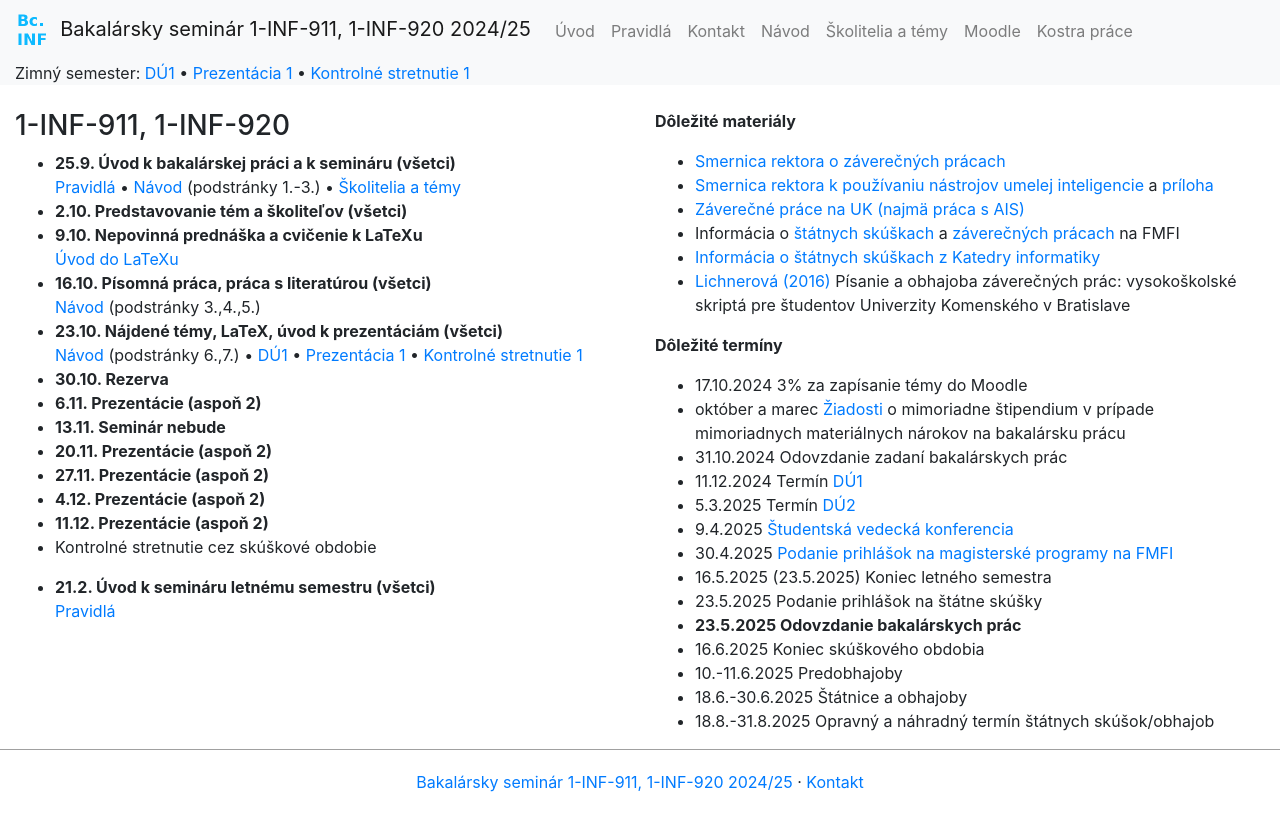
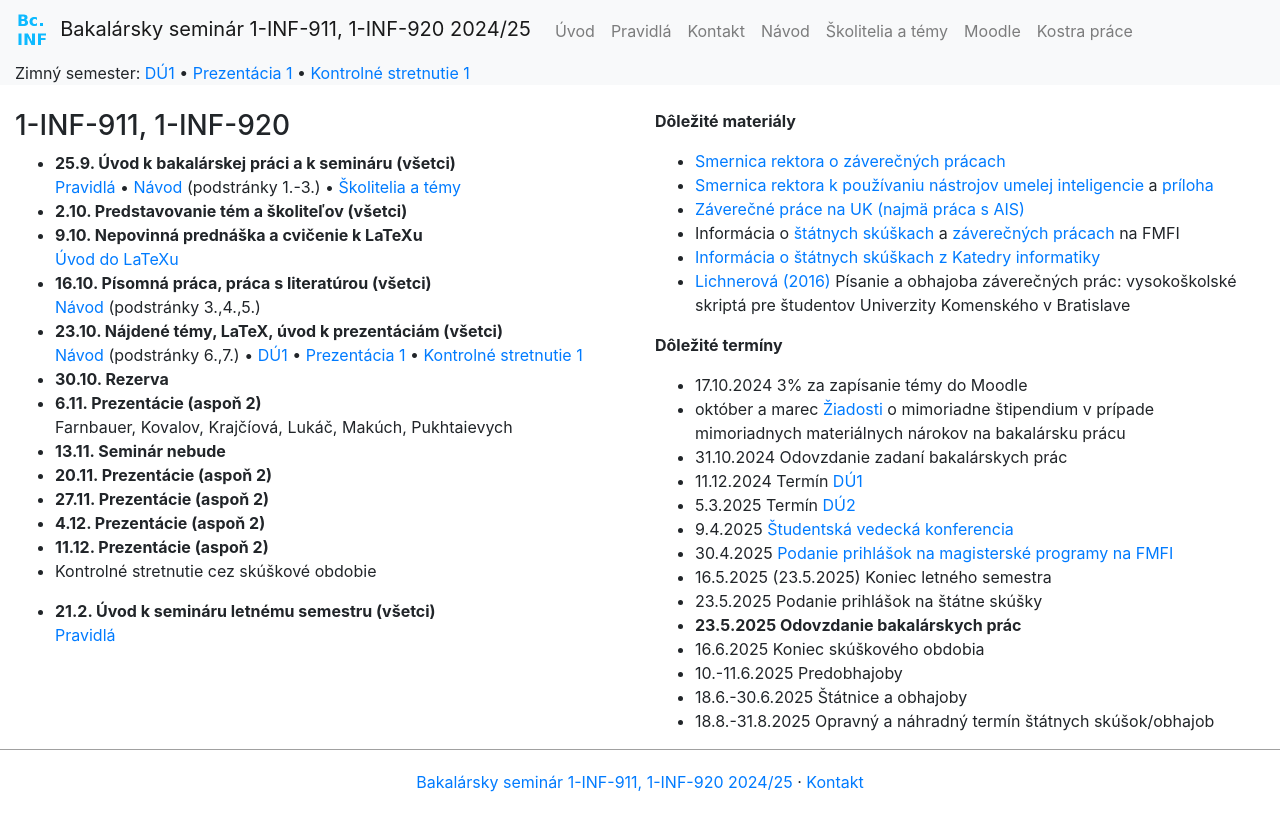
Before and after one commit to bbrejova/bcinf, a Jekyll site: the page built from index.md, in a window 1280 px wide. Shown: the top 831 px of the page. Built offline with Jekyll 4.4.1, drawn with Linux system fonts in a browser that asks for light colours; nearby versions of some CDN libraries.

Commit message:
1ve prezentacie

```diff
--- a/index.md
+++ b/index.md
@@ -37,6 +37,7 @@ layout: index
 [Návod](./Návod.md) (podstránky 6.,7.) •  [DÚ1](./DÚ1.md) • [Prezentácia 1](./Prezentácia_1.md) • [Kontrolné stretnutie 1](./Kontrolné_stretnutie_1.md) <!-- • [Oznamy](Oznamy_október.md) -->
 * **30.10. Rezerva**
 * **6.11. Prezentácie (aspoň 2)**<br>
+Farnbauer, Kovalov, Krajčíová, Lukáč, Makúch, Pukhtaievych<br>
 * **13.11. Seminár nebude**
 * **20.11. Prezentácie (aspoň 2)**<br>
 * **27.11. Prezentácie (aspoň 2)**<br>
```
